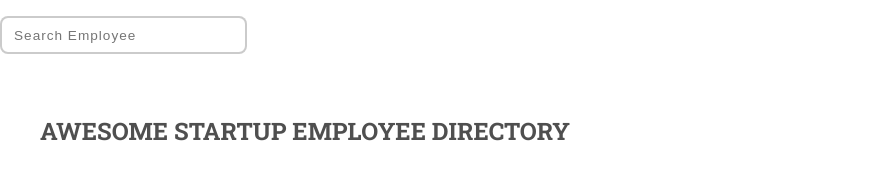
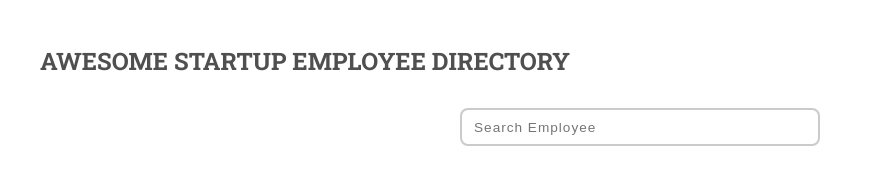
Before and after one commit to 1MartinSafar/techdegree-project-10, a plain HTML site: page index.html in a window 1280 px wide. Shown: the whole page, without its empty margins (0-883 px from the left). Drawn offline with nearby package versions, Linux system fonts and the light colour scheme; no server answers.

Commit message:
Search Bar Styled and Positioned

```diff
--- a/index.html
+++ b/index.html
@@ -10,15 +10,17 @@
   </head>
   <body>
 
-    <form action="scripts.js">
+    <!-- <form action="scripts.js">
       <input type="search" placeholder="Search Employee" id="searchBar" onkeyup="search()">
-      <!-- <input type="search" placeholder="Search(16pt)" id="jQuerySearchBar" onkeyup="jQuerySearch()"> -->
-    </form>
+    </form> -->
 
     <div class="container">
 
       <header>
         <h1>AWESOME STARTUP EMPLOYEE DIRECTORY</h1>
+        <form action="scripts.js">
+          <input type="search" placeholder="Search Employee" id="searchBar" onkeyup="search()">
+        </form>
       </header>
 
       <div class="grid">
--- a/styles.css
+++ b/styles.css
@@ -246,12 +246,13 @@ h1 {
 }
 
 /* SEARCH BAR */
-
 form {
-  margin-top: 1em;
-  margin-bottom: 1em;
+  margin-top: 2em;
+  margin-bottom: 2em;
+  text-align: center;
 }
 input {
+  width: 30%;
   color: #989898;
   font-weight: bold;
   border: solid 2px rgba(152, 152, 152, 0.5);
```
